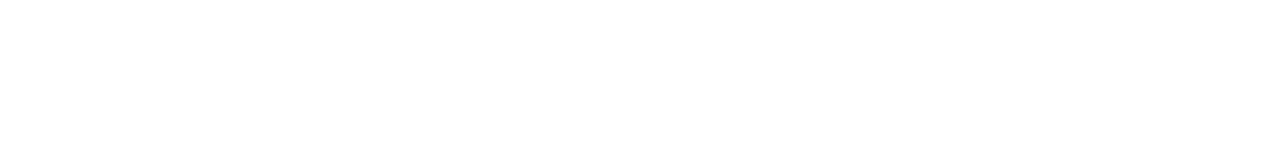
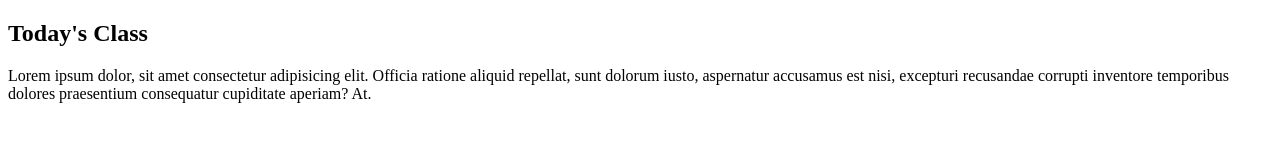
Before and after one commit to ainas247/collabo, a plain HTML site: page index.html in a window 1280 px wide. Drawn offline with Linux system fonts and the light colour scheme.

Commit message:
I created SectionOne

```diff
--- a/index.html
+++ b/index.html
@@ -6,6 +6,16 @@
     <title>collabo</title>
 </head>
 <body>
+    <div id="container">
+        <section>
+            <div>
+                <h1>Today's Class</h1>
+                <p>Lorem ipsum dolor,
+                    sit amet consectetur adipisicing elit. Officia ratione aliquid repellat, sunt dolorum iusto, aspernatur accusamus est nisi, excepturi recusandae corrupti inventore temporibus dolores praesentium consequatur cupiditate aperiam? At.</p>
+            </div>
+        </section>
+
+    </div>
 
 </body>
 </html>
```
